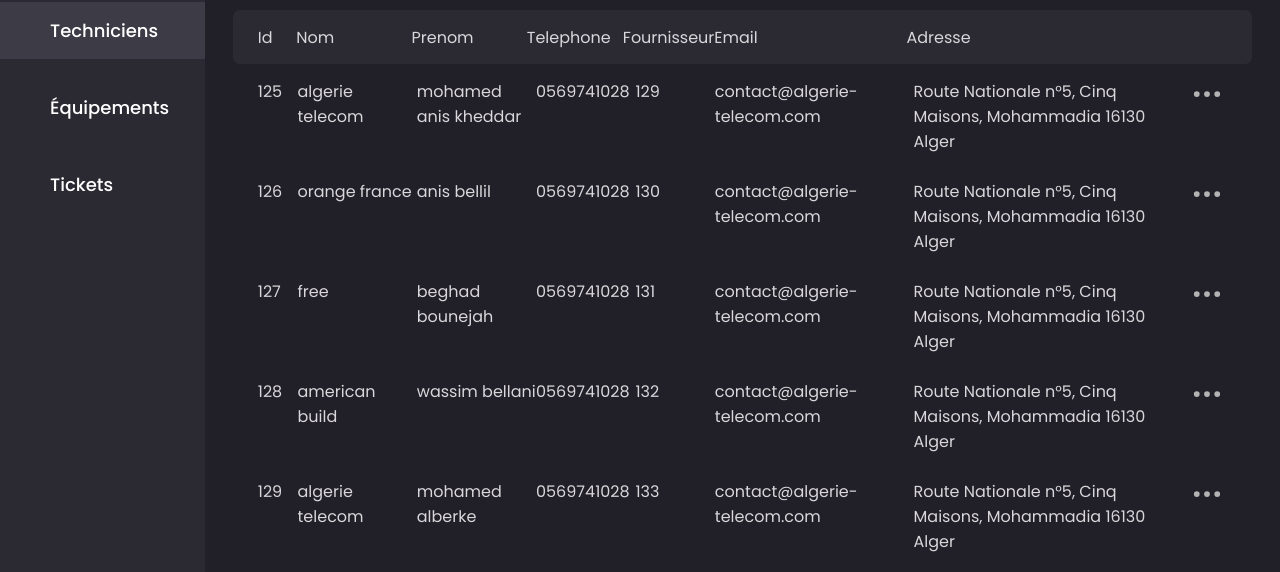
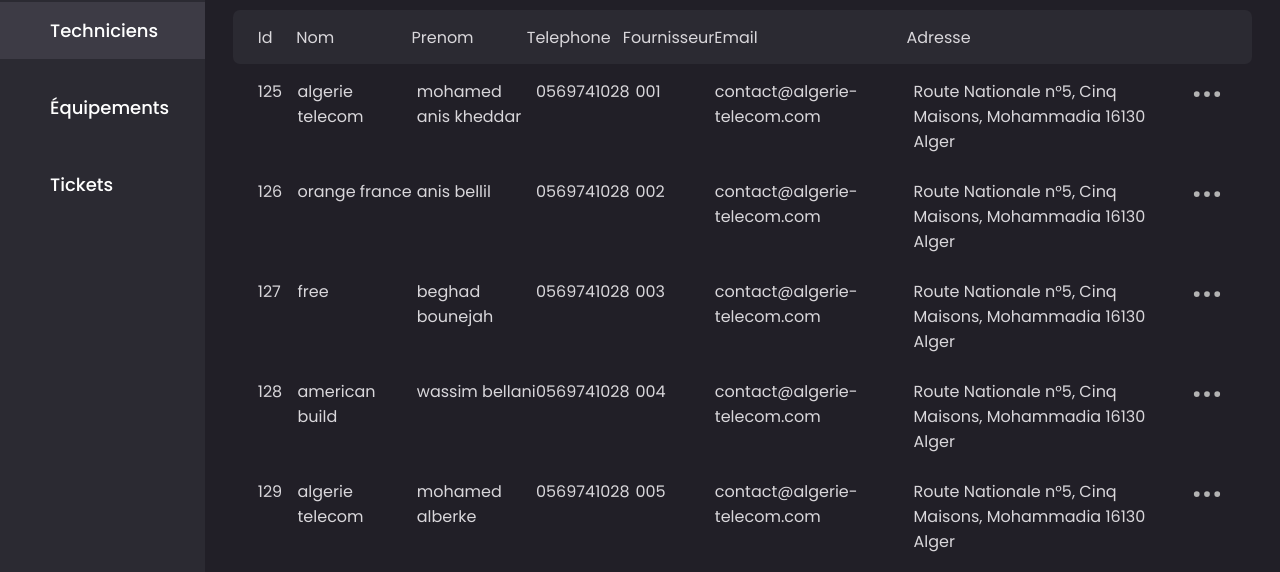
Before and after one commit to Yan-ni/pfe, a React (Create React App) app in the folder client/: page /techniciens in a window 1280 px wide. Shown: the part 225-797 px from the top of the page. Built offline with nearby package versions, Linux system fonts and the light colour scheme; no server answers.

Commit message:
make modifier button functional & fix dropdownmenu css

```diff
--- a/client/src/assets/styles/style.css
+++ b/client/src/assets/styles/style.css
@@ -345,11 +345,18 @@
 .dropDownMenu{
   display: block;
   position: absolute;
+  overflow: visible;
   right: 10px;
-  top: 30px;
   z-index: 1;
 }
 
+.tableRowfournisseur:nth-last-child(-n+2) .dropDownMenu{
+  bottom: 30px;
+}
+
+.tableRowfournisseur:not(:nth-last-child(-n+2)) .dropDownMenu{
+  top: 30px;
+}
 
 .dropDownOption{
   width:100px;
--- a/client/src/components/technicien/AddTechnicien.jsx
+++ b/client/src/components/technicien/AddTechnicien.jsx
@@ -2,7 +2,7 @@
 import { Modal, Input } from '../basicComponents';
 import { APIStoreContext } from '../../APIStoreContext';
 
-export default function AddTechnicien({ addTechnicienModalDisplay, setAddTechnicienModalDisplay }) {
+export default function AddTechnicien({ addTechnicienModalDisplay, setAddTechnicienModalDisplay ,setRowsData}) {
   const [nom, setNom] = useState('');
   const [telephone, setTelephone] = useState('');
   const [id, setId] = useState('');
@@ -20,16 +20,28 @@
   */
   const generateRandomId = () => Math.floor(Math.random() * 999).toString();
 
+  const handleActionButton = () => {
+    let newRow = {id: id,nom: nom, prenom:prenom, telephone:telephone,email:email,idFournisseur:idFournisseur,adresse:adresse};
+    setRowsData(rowsData => [...rowsData, newRow]);
+    setNom('');
+    setTelephone('');
+    setId('');
+    setPrenom('');
+    setEmail('');
+    setAdresse('');
+    setIdFournisseur('');
+    setAddTechnicienModalDisplay(false);
+    // technicienStore
+    // .addTechnicien({id: generateRandomId(), id, nom, prenom, email, telephone, idFournisseur, adresse})
+    // .then(() => setAddTechnicienModalDisplay(false))
+      }
+
   return (
     <Modal
       display={addTechnicienModalDisplay}
       title="Ajouter un technicien"
       actionButton="Ajouter"
-      onActionButton={() => {
-        technicienStore
-          .addTechnicien({id: generateRandomId(), id, nom, prenom, email, telephone, idFournisseur, adresse})
-          .then(() => setAddTechnicienModalDisplay(false))
-      }}
+      onActionButton={() => handleActionButton()}
       onDismissButton={() => setAddTechnicienModalDisplay(false)}>
       <div className="input-groupe">
         <Input
--- a/client/src/pages/Technicien.jsx
+++ b/client/src/pages/Technicien.jsx
@@ -12,16 +12,16 @@
   const [searchText, setSearchText] = useState('');
 
   const [rowsData, setRowsData] = useState([
-    {id:125,nom:"algerie telecom",prenom:"mohamed anis kheddar",telephone:"0569741028",email:"contact@algerie-telecom.com",idFournisseur:"129",adresse:"Route Nationale n°5, Cinq Maisons, Mohammadia 16130 Alger"},
-    {id:126,nom:"orange france",prenom:"anis bellil",telephone:"0569741028",email:"contact@algerie-telecom.com",idFournisseur:"130",adresse:"Route Nationale n°5, Cinq Maisons, Mohammadia 16130 Alger"},
-    {id:127,nom:"free",prenom:"beghad bounejah",telephone:"0569741028",email:"contact@algerie-telecom.com",idFournisseur:"131",adresse:"Route Nationale n°5, Cinq Maisons, Mohammadia 16130 Alger"},
-    {id:128,nom:"american build",prenom:"wassim bellani",telephone:"0569741028",email:"contact@algerie-telecom.com",idFournisseur:"132",adresse:"Route Nationale n°5, Cinq Maisons, Mohammadia 16130 Alger"},
-    {id:129,nom:"algerie telecom",prenom:"mohamed alberke",telephone:"0569741028",email:"contact@algerie-telecom.com",idFournisseur:"133",adresse:"Route Nationale n°5, Cinq Maisons, Mohammadia 16130 Alger"},
-    {id:130,nom:"algerie telecom",prenom:"mohamed alberke",telephone:"0569741028",email:"contact@algerie-telecom.com",idFournisseur:"134",adresse:"Route Nationale n°5, Cinq Maisons, Mohammadia 16130 Alger"},
-    {id:131,nom:"algerie telecom",prenom:"mohamed alberke",telephone:"0569741028",email:"contact@algerie-telecom.com",idFournisseur:"135",adresse:"Route Nationale n°5, Cinq Maisons, Mohammadia 16130 Alger"},
-    {id:132,nom:"algerie telecom",prenom:"mohamed alberke",telephone:"0569741028",email:"contact@algerie-telecom.com",idFournisseur:"136",adresse:"Route Nationale n°5, Cinq Maisons, Mohammadia 16130 Alger"},
-    {id:133,nom:"algerie telecom",prenom:"mohamed alberke",telephone:"0569741028",email:"contact@algerie-telecom.com",idFournisseur:"137",adresse:"Route Nationale n°5, Cinq Maisons, Mohammadia 16130 Alger"},
-    {id:134,nom:"algerie telecom",prenom:"mohamed alberke",telephone:"0569741028",email:"contact@algerie-telecom.com",idFournisseur:"138",adresse:"Route Nationale n°5, Cinq Maisons, Mohammadia 16130 Alger"},
+    {id:125,nom:"algerie telecom",prenom:"mohamed anis kheddar",telephone:"0569741028",email:"contact@algerie-telecom.com",idFournisseur:"001",adresse:"Route Nationale n°5, Cinq Maisons, Mohammadia 16130 Alger"},
+    {id:126,nom:"orange france",prenom:"anis bellil",telephone:"0569741028",email:"contact@algerie-telecom.com",idFournisseur:"002",adresse:"Route Nationale n°5, Cinq Maisons, Mohammadia 16130 Alger"},
+    {id:127,nom:"free",prenom:"beghad bounejah",telephone:"0569741028",email:"contact@algerie-telecom.com",idFournisseur:"003",adresse:"Route Nationale n°5, Cinq Maisons, Mohammadia 16130 Alger"},
+    {id:128,nom:"american build",prenom:"wassim bellani",telephone:"0569741028",email:"contact@algerie-telecom.com",idFournisseur:"004",adresse:"Route Nationale n°5, Cinq Maisons, Mohammadia 16130 Alger"},
+    {id:129,nom:"algerie telecom",prenom:"mohamed alberke",telephone:"0569741028",email:"contact@algerie-telecom.com",idFournisseur:"005",adresse:"Route Nationale n°5, Cinq Maisons, Mohammadia 16130 Alger"},
+    {id:130,nom:"algerie telecom",prenom:"mohamed alberke",telephone:"0569741028",email:"contact@algerie-telecom.com",idFournisseur:"006",adresse:"Route Nationale n°5, Cinq Maisons, Mohammadia 16130 Alger"},
+    {id:131,nom:"algerie telecom",prenom:"mohamed alberke",telephone:"0569741028",email:"contact@algerie-telecom.com",idFournisseur:"007",adresse:"Route Nationale n°5, Cinq Maisons, Mohammadia 16130 Alger"},
+    {id:132,nom:"algerie telecom",prenom:"mohamed alberke",telephone:"0569741028",email:"contact@algerie-telecom.com",idFournisseur:"008",adresse:"Route Nationale n°5, Cinq Maisons, Mohammadia 16130 Alger"},
+    {id:133,nom:"algerie telecom",prenom:"mohamed alberke",telephone:"0569741028",email:"contact@algerie-telecom.com",idFournisseur:"009",adresse:"Route Nationale n°5, Cinq Maisons, Mohammadia 16130 Alger"},
+    {id:134,nom:"algerie telecom",prenom:"mohamed alberke",telephone:"0569741028",email:"contact@algerie-telecom.com",idFournisseur:"010",adresse:"Route Nationale n°5, Cinq Maisons, Mohammadia 16130 Alger"},
     {id:135,nom:"algerie telecom",prenom:"mohamed alberke",telephone:"0569741028",email:"contact@algerie-telecom.com",idFournisseur:"139",adresse:"Route Nationale n°5, Cinq Maisons, Mohammadia 16130 Alger"},
     {id:136,nom:"algerie telecom",prenom:"mohamed alberke",telephone:"0569741028",email:"contact@algerie-telecom.com",idFournisseur:"140",adresse:"Route Nationale n°5, Cinq Maisons, Mohammadia 16130 Alger"},
     {id:137,nom:"algerie telecom",prenom:"mohamed alberke",telephone:"0569741028",email:"contact@algerie-telecom.com",idFournisseur:"129",adresse:"Route Nationale n°5, Cinq Maisons, Mohammadia 16130 Alger"},
@@ -64,7 +64,8 @@
 
               <AddTechnicien
                 addTechnicienModalDisplay={addTechnicienModalDisplay}
-                setAddTechnicienModalDisplay={setAddTechnicienModalDisplay} />
+                setAddTechnicienModalDisplay={setAddTechnicienModalDisplay}
+                setRowsData={setRowsData} />
               <SearchInput
               searchParams={["id", "nom", "prenom"]}
               onChange={(e) => onchangeSearchInput(e.target.value)}
```
